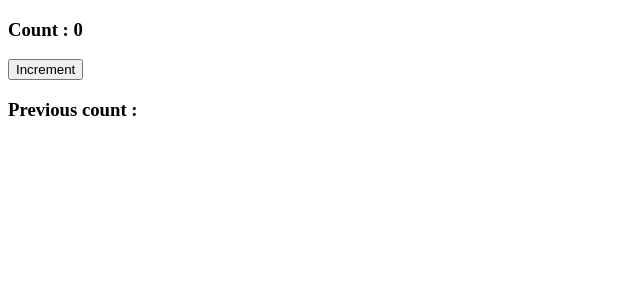
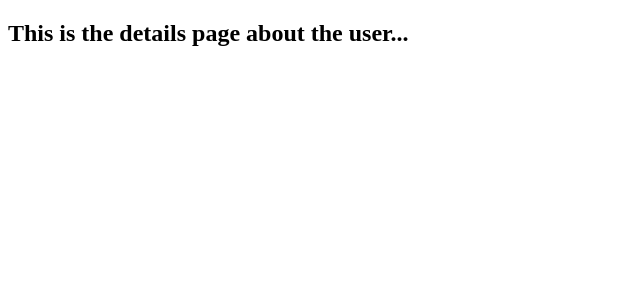
Before and after one commit to saurav-95-dev/React-Redux-CRUD, a React (Vite) app: page /account/profile/details in a window 1280 px wide. Shown: the top 300 px of the page, without its empty margins (0-640 px from the left). Built offline with nearby package versions, Linux system fonts and the light colour scheme.

Commit message:
Basic Routing of multipages in react

```diff
--- a/package.json
+++ b/package.json
@@ -11,7 +11,8 @@
   },
   "dependencies": {
     "react": "^19.0.0",
-    "react-dom": "^19.0.0"
+    "react-dom": "^19.0.0",
+    "react-router-dom": "^7.5.3"
   },
   "devDependencies": {
     "@eslint/js": "^9.21.0",
--- a/src/App.jsx
+++ b/src/App.jsx
@@ -1,33 +1,23 @@
-import React, { useState  , useRef, useEffect} from "react";
+import React from "react";
+import {Routes , Route} from "react-router-dom";
+import Account from "./components/Account";
+import Profile from "./components/Profile";
+import Details from "./components/Details";
+
 
 export default function App(){
 
-    //useRef : DOM-Manipulation :
+  return(
 
-    const [count , setCount ] = useState(0);
-    let prevCount = useRef();
+    <>
 
-    useEffect(()=>{
-        prevCount.current = count;
-    },[count])
+    <Routes>
+      <Route path="/account" element={<Account/>}/>
+      <Route path="/account/profile" element={<Profile/>}/>
+      <Route path="/account/profile/details" element={<Details/>}/>
+    </Routes>
+    </>
 
-    function handleClick(){
-
-      setCount((prev)=>{
-        return prev+1;
-      })
-
-    }
-
-
-    return(
-
-      <>
-      <h3>Count : {count}</h3>
-      <button onClick={handleClick}>Increment</button>
-       <h3>Previous count : {prevCount.current}</h3>
-      </>
-
-    )
+  )
 
 }
--- /dev/null
+++ b/src/components/Account.jsx
@@ -0,0 +1,13 @@
+import React from "react";
+
+export default function Account(){
+
+    return(
+
+        <>
+        <h2>This is Account page...</h2>
+        </>
+
+    )
+
+}
--- /dev/null
+++ b/src/components/Details.jsx
@@ -0,0 +1,14 @@
+import React from "react";
+
+export default function Details(){
+
+    return(
+
+
+        <>
+         <h2>This is the details page about the user...</h2>
+        </>
+
+    )
+
+}
--- /dev/null
+++ b/src/components/Profile.jsx
@@ -0,0 +1,13 @@
+import React from "react";
+
+export default function Profile(){
+
+    return(
+
+        <>
+        <h2>This is my profile page..</h2>
+        </>
+
+    )
+
+}
--- a/src/main.jsx
+++ b/src/main.jsx
@@ -1,10 +1,11 @@
 import { createRoot } from 'react-dom/client'
 import App from './App.jsx'
-
+import {BrowserRouter} from "react-router-dom"
 
 createRoot(document.getElementById('root')).render(
 
-        <App />
-
+    <BrowserRouter>
+       <App />
+    </BrowserRouter>
 
 )
```
Also changed, not shown: src/components/Cart.jsx (deleted, +0 -27 lines), src/components/Item.jsx (deleted, +0 -21 lines), src/context/Cart.jsx (deleted, +0 -16 lines), src/components/ChildComponent.jsx (added), src/components/Contact.jsx (added), src/context/Counter.jsx (added), 1 other file (tests, documents, lock files or other folders).
